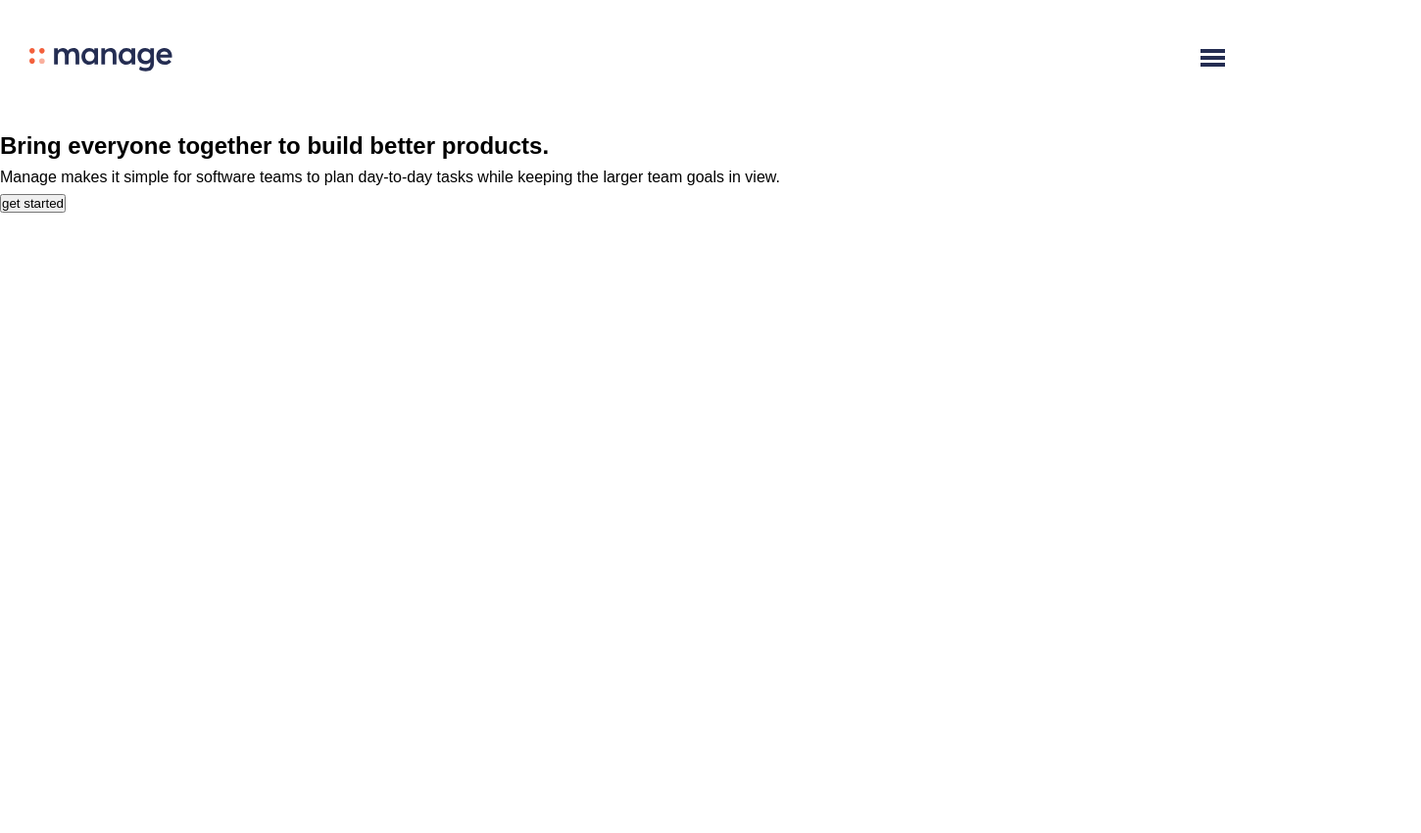
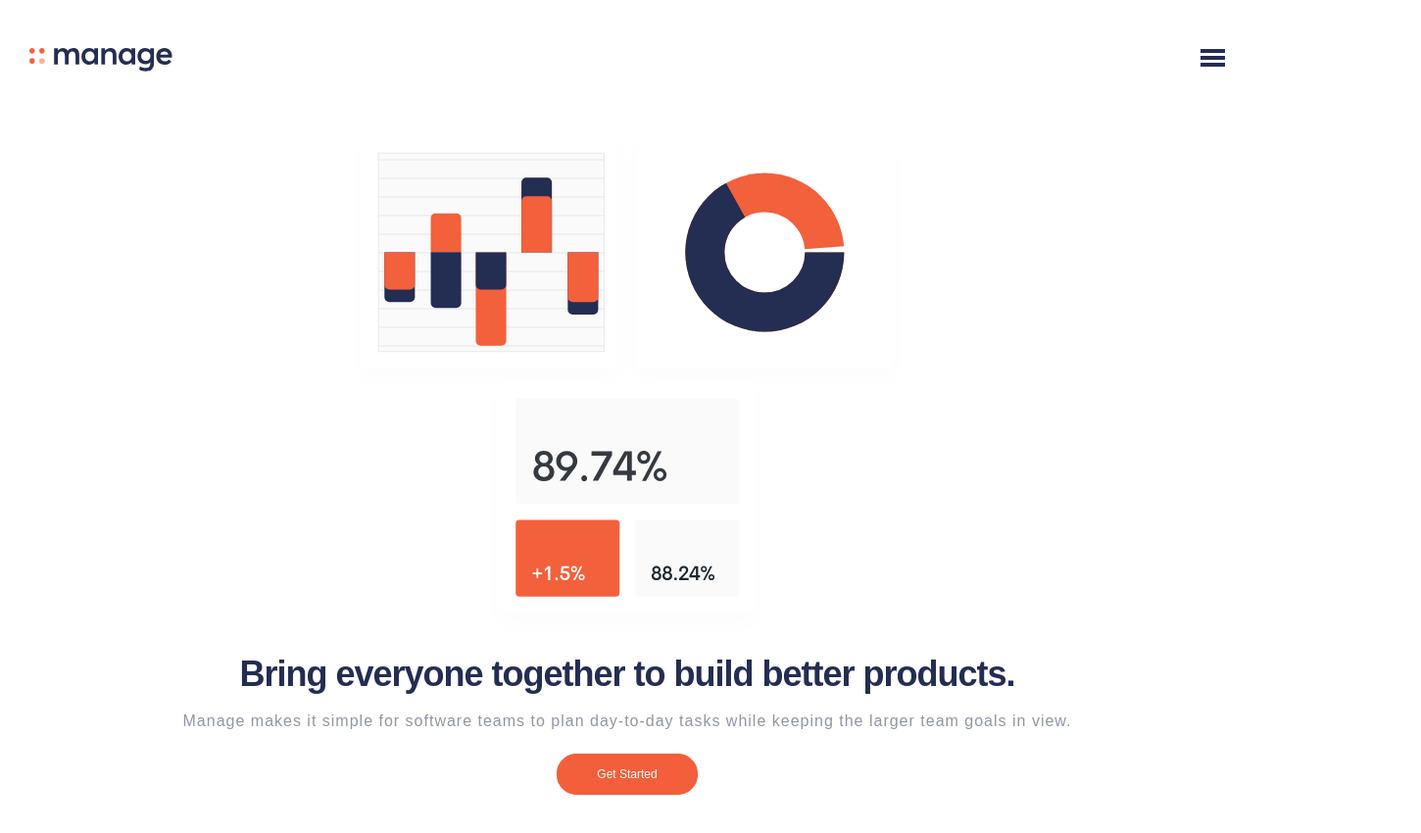
Before and after one commit to hannakozak/manage_landing_page, a website built with Vite: page src/index.html in a window 1280 px wide. Shown: the whole page at 98% size, 1450 px wide, since content can reach past the window. Before the commit the page ends 800 px from the top, so only its background shows below. Built offline with nearby package versions, Linux system fonts and the light colour scheme; files whose address does not match are found by name; a web font is replaced by a local one.

Commit message:
feat: add and style intro section

```diff
--- a/src/index.html
+++ b/src/index.html
@@ -49,16 +49,28 @@
           </nav>
         </div>
       </div>
-      <button class="header__button button">Get Started</button>
+      <button class="header__button">Get Started</button>
     </header>
     <main class="main">
       <section class="intro">
-        <h1>Bring everyone together to build better products.</h1>
-        <p>
-          Manage makes it simple for software teams to plan day-to-day tasks
-          while keeping the larger team goals in view.
-        </p>
-        <button>get started</button>
+        <div class="intro__text">
+          <h1 class="heading-1">
+            Bring everyone together to build better products.
+          </h1>
+          <p class="paragraph">
+            Manage makes it simple for software teams to plan day-to-day tasks
+            while keeping the larger team goals in view.
+          </p>
+          <button class="button">Get Started</button>
+        </div>
+
+        <div class="intro__image">
+          <img
+            src="./images/illustration-intro.svg"
+            alt="illustation intro"
+            class="intro__illustration"
+          />
+        </div>
       </section>
       <section class="features"></section>
       <section class="testimonials"></section>
--- a/src/scss/_base.scss
+++ b/src/scss/_base.scss
@@ -21,7 +21,7 @@ $breakpoint-desktop: 90em; // 1440px
 *::after {
   margin: 0;
   padding: 0;
-  box-sizing: inherit;
+  box-sizing: border-box;
 }
 
 html {
@@ -35,8 +35,7 @@ body {
   background-image: url("images/bg-tablet-pattern.svg");
   background-size: 100%;
   background-repeat: no-repeat;
-  background-position: right -10rem top -6rem;
-  font-weight: 400;
+  background-position: right -9rem top -5rem;
   line-height: 1.6;
   @media (min-width: $breakpoint-desktop) {
     background-size: 50%;
--- a/src/scss/_header.scss
+++ b/src/scss/_header.scss
@@ -7,14 +7,6 @@
   margin: 5rem 3rem;
 
   @media (min-width: $breakpoint-desktop) {
-    margin: 8rem 18rem;
-  }
-
-  &__button {
-    display: none;
-    padding: 1.3rem 3rem;
-    @media (min-width: $breakpoint-desktop) {
-      display: inline-block;
-    }
+    margin: 8rem 20rem;
   }
 }
--- /dev/null
+++ b/src/scss/_intro.scss
@@ -0,0 +1,55 @@
+.intro {
+  display: flex;
+  flex-direction: column;
+  justify-content: center;
+  align-items: center;
+  margin-left: 3rem;
+  margin-right: 3rem;
+  position: relative;
+
+  &::after {
+    position: absolute;
+    content: "";
+    background-image: url("images/bg-tablet-pattern.svg");
+    background-size: 100%;
+    background-repeat: no-repeat;
+    z-index: -1;
+    bottom: -40rem;
+    right: -20rem;
+    width: 100%;
+    height: 100%;
+
+    @media (min-width: $breakpoint-desktop) {
+      display: none;
+    }
+  }
+
+  @media (min-width: $breakpoint-desktop) {
+    margin: 8rem 20rem;
+    flex-direction: row;
+    justify-content: space-between;
+  }
+
+  &__text {
+    text-align: center;
+    @media (min-width: $breakpoint-desktop) {
+      text-align: left;
+      width: 45%;
+    }
+  }
+
+  &__image {
+    order: -1;
+
+    @media (min-width: $breakpoint-desktop) {
+      order: 2;
+      width: 50%;
+    }
+  }
+
+  &__illustration {
+    width: 100%;
+    height: 100%;
+    object-fit: cover;
+  }
+}
--- /dev/null
+++ b/src/scss/_typography.scss
@@ -0,0 +1,34 @@
+%heading {
+  font-size: 3.6rem;
+  line-height: 1.4;
+  font-family: $font-primary;
+  font-weight: 700;
+  letter-spacing: -0.1rem;
+
+  @media (min-width: $breakpoint-desktop) {
+    font-size: 5rem;
+  }
+}
+
+.heading-1 {
+  @extend %heading;
+  color: $dark-blue;
+}
+
+%paragraph {
+  font-size: 1.6rem;
+  line-height: 1.6;
+  font-family: $font-primary;
+  font-weight: 400;
+  color: $grayish-blue;
+  letter-spacing: 0.1rem;
+  margin-top: 1rem;
+  margin-bottom: 2rem;
+
+  @media (min-width: $breakpoint-desktop) {
+    font-size: 2rem;
+  }
+}
+.paragraph {
+  @extend %paragraph;
+}
--- a/src/scss/components/_buttons.scss
+++ b/src/scss/components/_buttons.scss
@@ -1,11 +1,16 @@
-.button {
+%button {
   color: $white;
   font-size: 1.2rem;
   font-weight: 500;
   background-color: $bright-red;
   border: 1px solid $bright-red;
   border-radius: 20px;
+  padding: 1.3rem 4rem;
   transition: all 0.5s ease-out;
+
+  @media (min-width: $breakpoint-desktop) {
+    padding: 1.3rem 3rem;
+  }
 
   &:hover {
     background-color: lighten($bright-red, 10);
@@ -13,3 +18,15 @@
     box-shadow: 0px 10px 20px -5px lighten($bright-red, 15);
   }
 }
+
+.button {
+  @extend %button;
+}
+
+.header__button {
+  @extend %button;
+  display: none;
+  @media (min-width: $breakpoint-desktop) {
+    display: inline-block;
+  }
+}
--- a/src/scss/components/_navigation.scss
+++ b/src/scss/components/_navigation.scss
@@ -64,10 +64,10 @@
   left: 2rem;
   padding: 4rem;
   border-radius: 1rem;
-  background-color: white;
+  background-color: $white;
   transform: translateY(0%);
   transition: transform 0.2s;
- }
+}
 
 .overlay {
   position: fixed;
--- a/src/scss/main.scss
+++ b/src/scss/main.scss
@@ -1,4 +1,6 @@
 @import "base";
 @import "header";
+@import "intro";
+@import "typography";
 @import "components/navigation";
 @import "components/buttons";
```
Lines whose indentation alone changed are shown as unchanged.
